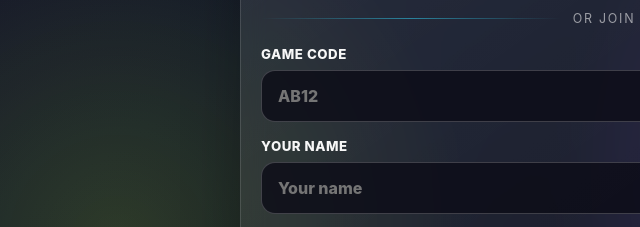
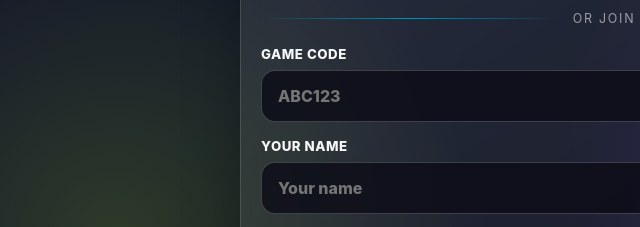
Before and after one commit to DesimonC/desk-findit, a plain HTML site: page index.html in a window 1280 px wide. Shown: the part 460-687 px from the top of the page, 36-676 px from the left. Drawn offline with Linux system fonts and the light colour scheme; no server answers.

Commit message:
Align join-game UI with six-character database game codes

```diff
--- a/index.html
+++ b/index.html
@@ -1,5 +1,5 @@
 <!doctype html><html lang="en"><head><meta charset="utf-8"><meta name="viewport" content="width=device-width,initial-scale=1,viewport-fit=cover"><meta name="theme-color" content="#111111"><title>Find It! V2</title><link rel="stylesheet" href="css/app.css"></head><body><div id="brandLoading" class="brand-loading" role="status" aria-label="Loading Find It"><img id="loadingLogo" src="file_000000007b7482439f203e4e18c18fa5.png" alt="Find It! by DesK Apps" fetchpriority="high"><p>Loading Find It…</p></div><main id="appContent" class="app-shell" hidden><header class="app-brand"><img src="file_000000007b7482439f203e4e18c18fa5.png" alt="Find It! by DesK Apps" width="104" height="104"></header><div id="globalMessage" class="message global-message" aria-live="polite"></div>
-<section id="splashScreen" class="screen active"><div class="hero"><p class="eyebrow">PHOTO HUNT</p><h1>FIND IT!</h1><p class="tagline">See it. Snap it. Win it.</p></div><div id="latestWinnerPanel" class="panel latest-winner" hidden><p class="eyebrow">LAST WINNER</p><img id="latestWinnerPhoto" alt="Latest winning photo"><h3 id="latestWinnerName"></h3><p id="latestWinnerChallenge" class="hint"></p></div><div class="panel"><button id="hostButton" class="button primary">Host a Game</button><div class="divider"><span>or join</span></div><label>Game code<input id="joinGameCodeInput" maxlength="4" autocomplete="off" autocapitalize="characters" placeholder="AB12"></label><label>Your name<input id="joinNameInput" maxlength="30" autocomplete="name" placeholder="Your name"></label><button id="joinButton" class="button secondary">Join Game</button><p id="joinMessage" class="message"></p></div></section>
+<section id="splashScreen" class="screen active"><div class="hero"><p class="eyebrow">PHOTO HUNT</p><h1>FIND IT!</h1><p class="tagline">See it. Snap it. Win it.</p></div><div id="latestWinnerPanel" class="panel latest-winner" hidden><p class="eyebrow">LAST WINNER</p><img id="latestWinnerPhoto" alt="Latest winning photo"><h3 id="latestWinnerName"></h3><p id="latestWinnerChallenge" class="hint"></p></div><div class="panel"><button id="hostButton" class="button primary">Host a Game</button><div class="divider"><span>or join</span></div><label>Game code<input id="joinGameCodeInput" maxlength="6" autocomplete="off" autocapitalize="characters" placeholder="ABC123"></label><label>Your name<input id="joinNameInput" maxlength="30" autocomplete="name" placeholder="Your name"></label><button id="joinButton" class="button secondary">Join Game</button><p id="joinMessage" class="message"></p></div></section>
 <section id="hostSetupScreen" class="screen" hidden><div class="screen-heading"><p class="eyebrow">HOST</p><h2>Create Game</h2></div><div class="panel"><label>Host name<input id="hostNameInput" maxlength="30" autocomplete="name" placeholder="Your name"></label><label>Challenge pack<select id="challengePackInput"><option value="classic">Classic</option><option value="halloween">Halloween</option><option value="christmas">Christmas</option></select></label><label>Number of challenges<input id="challengeCountInput" type="number" min="1" max="10" step="1" value="1"></label><p class="hint">Choose 1–10. The server randomly selects that many active challenges.</p><button id="createGameButton" class="button primary">Create Game</button><button id="hostBackButton" class="button ghost">Back</button><p id="hostSetupMessage" class="message"></p></div></section>
 <section id="lobbyScreen" class="screen" hidden><div class="screen-heading"><p class="eyebrow">GAME CODE</p><h2 id="lobbyGameCode" class="game-code">----</h2><p>Share this code with the players.</p></div><div class="panel"><h3>Players</h3><ul id="lobbyPlayers" class="player-list"></ul><button id="startGameButton" class="button primary" hidden>Start Game</button><p id="lobbyMessage" class="message"></p></div></section>
 <section id="challengesScreen" class="screen" hidden><div class="screen-heading compact"><p class="eyebrow">PLAYING</p><h2>Challenges</h2><p><strong id="challengePlayerName"></strong> · <span id="challengeGameCode"></span></p></div><div class="progress-card"><strong id="progressText">0 / 0 Complete</strong><div class="progress-track"><div id="progressBar" class="progress-bar"></div></div></div><p id="challengeMessage" class="message"></p><div id="challengeCards" class="card-grid"></div><div id="completionPanel" class="panel completion-panel" hidden><h3 id="completionTitle">All done!</h3><p id="completionText">Waiting for the other players...</p></div><div id="hostProgress" class="panel host-progress" hidden></div></section>
```
